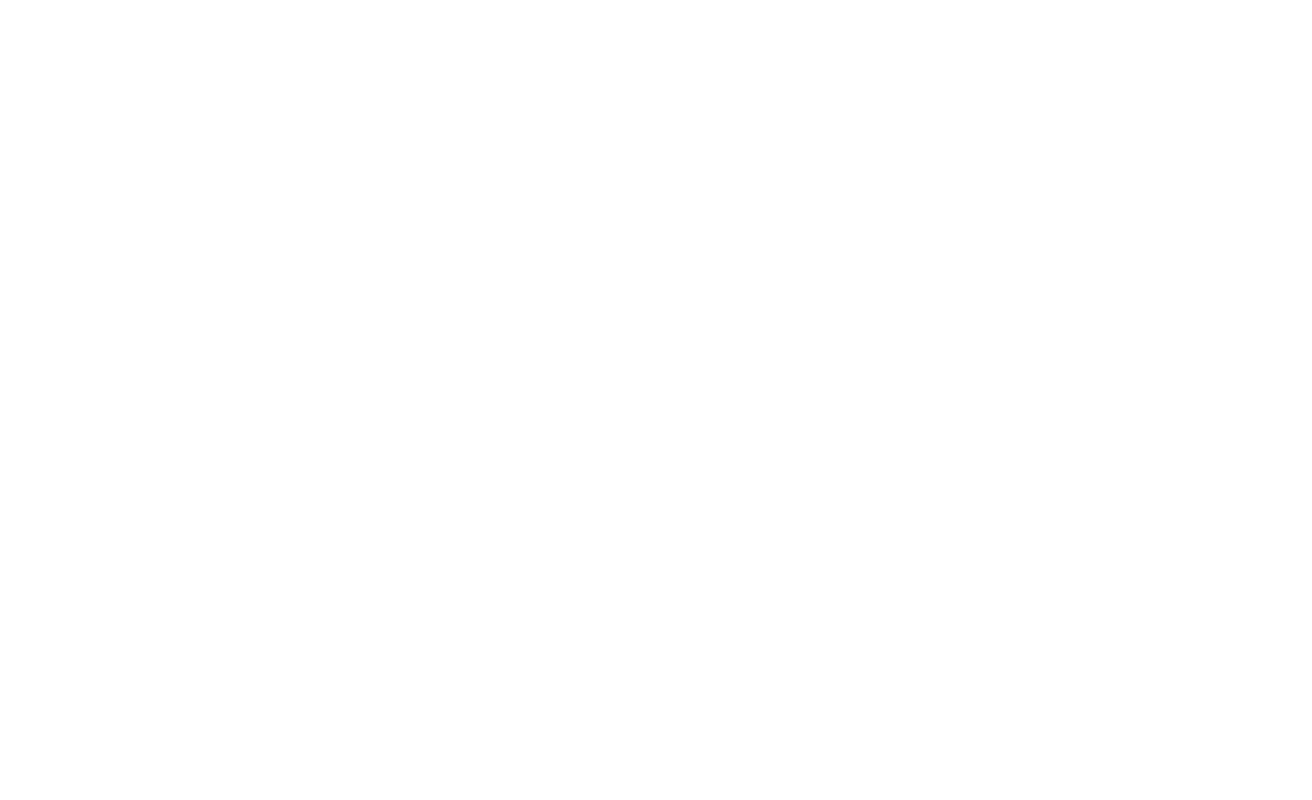
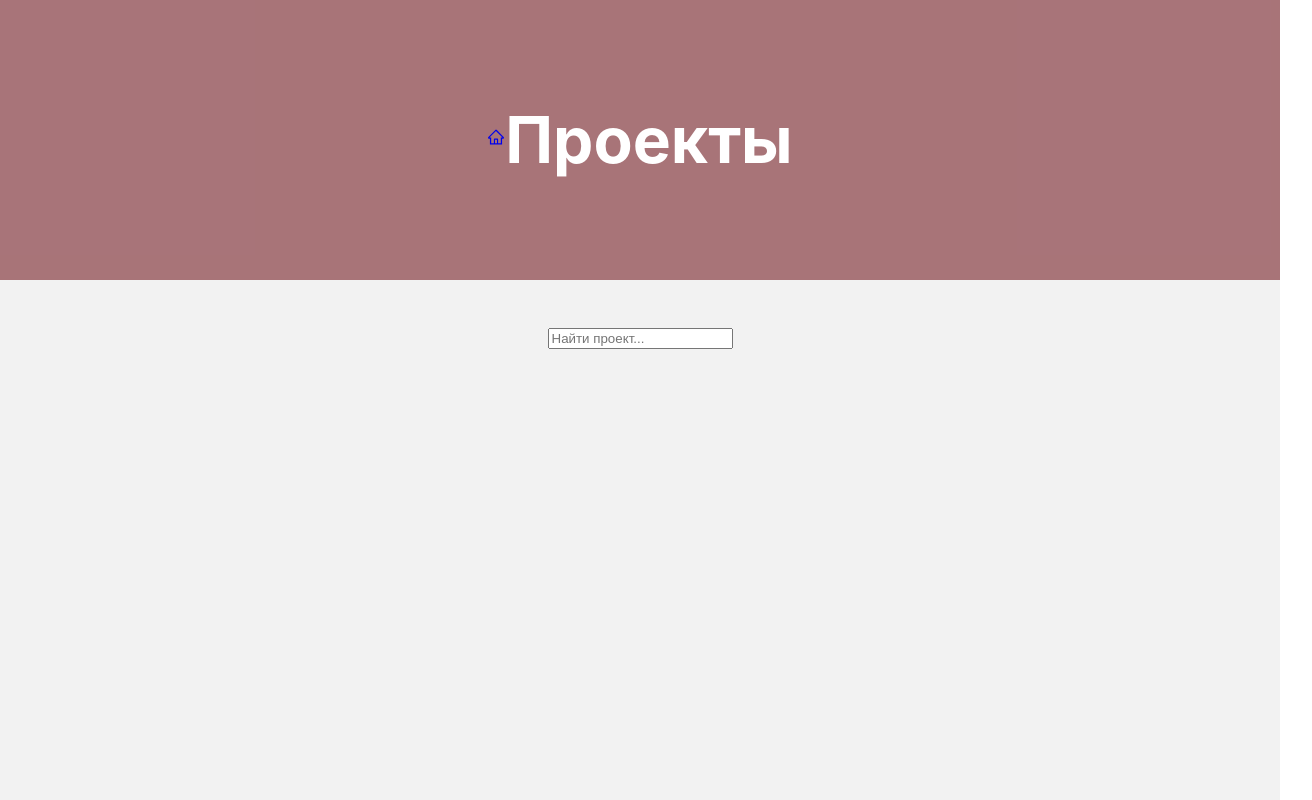
Before and after one commit to fukodiaz/portfolio_ts, a React app in the folder client/: page /projects in a window 1280 px wide. Before the commit this address had no page. Shown: the whole page, 1312 px wide, since content can reach past the window. Built offline with nearby package versions, Linux system fonts and the light colour scheme; the HTML template or start-up script is replaced by a standard one.

Commit message:
prepare basis for page-projects

```diff
--- a/client/src/components/app/App.tsx
+++ b/client/src/components/app/App.tsx
@@ -2,6 +2,7 @@
 import {Routes, Route} from 'react-router-dom';
 
 import MainPage from '../main-page';
+import PageProjects from '../page-projects';
 
 import styles from './app.module.less';
 
@@ -11,6 +12,7 @@
 		<div className={styles.mainWrapper}>
 			<Routes>
 				<Route path='/' element={<MainPage />} />
+				<Route path='/projects' element={<PageProjects />} />
 			</Routes>
 		</div>
 	);
--- /dev/null
+++ b/client/src/components/page-projects/index.tsx
@@ -0,0 +1,3 @@
+import PageProjects from './page-projects';
+
+export default PageProjects;
--- /dev/null
+++ b/client/src/components/page-projects/page-projects.module.less
@@ -0,0 +1,45 @@
+.pageProjects {
+	display: flex;
+	flex-direction: column;
+	justify-content: flex-start;
+	align-items: center;
+	min-height: 100vh;
+	background-color: rgba(234, 234, 234, .6);
+}
+
+.boxHeaderPageProjects {
+	position: relative;
+	display: flex;
+	justify-content: center;
+	align-items: center;
+	width: 100%;
+	height: 35vh;
+	background-color: #893F45B3;
+}
+
+.headerPageProjects {
+	font-size: 64px;
+	line-height: 1.1;
+	color: #fff;
+}
+
+.boxContentPageProjects {
+	display: flex;
+	flex-direction: column;
+	justify-content: flex-start;
+	align-items: center;
+	padding: 48px 32px;
+	width: 100%;
+}
+
+.boxSearchProjects {
+	display: flex;
+	justify-content: center;
+	align-items: center;
+	width: 100%;
+}
+
+.contentPageProjects {
+	margin-top: 80px;
+   width: 100%;
+}
--- /dev/null
+++ b/client/src/components/page-projects/page-projects.tsx
@@ -0,0 +1,33 @@
+import React, {FC} from 'react'
+import { Link } from 'react-router-dom'
+
+import ItemProject from '../item-project'
+import { projectsData, TypeProject } from '../../data/projectsData'
+import { AiOutlineHome } from "react-icons/ai";
+import styles from './page-projects.module.less'
+
+const PageProjects: FC = () => {
+
+	return (
+		<section className={styles.pageProjects}>
+			<div className={styles.boxHeaderPageProjects}>
+				<Link to='/' className={styles.linkHome}>
+					<AiOutlineHome className={styles.iconLinkHome} />
+				</Link>
+				<h1 className={styles.headerPageProjects}>Проекты</h1>
+			</div>
+
+			<div className={styles.boxContentPageProjects}>
+				<p className={styles.boxSearchProjects}>
+					<input   type='text' className={styles.inputSearchProject}
+								placeholder='Найти проект...'/>
+				</p>
+				<div className={styles.contentPageProjects}>
+
+				</div>
+			</div>
+		</section>
+	)
+}
+
+export default PageProjects
```
